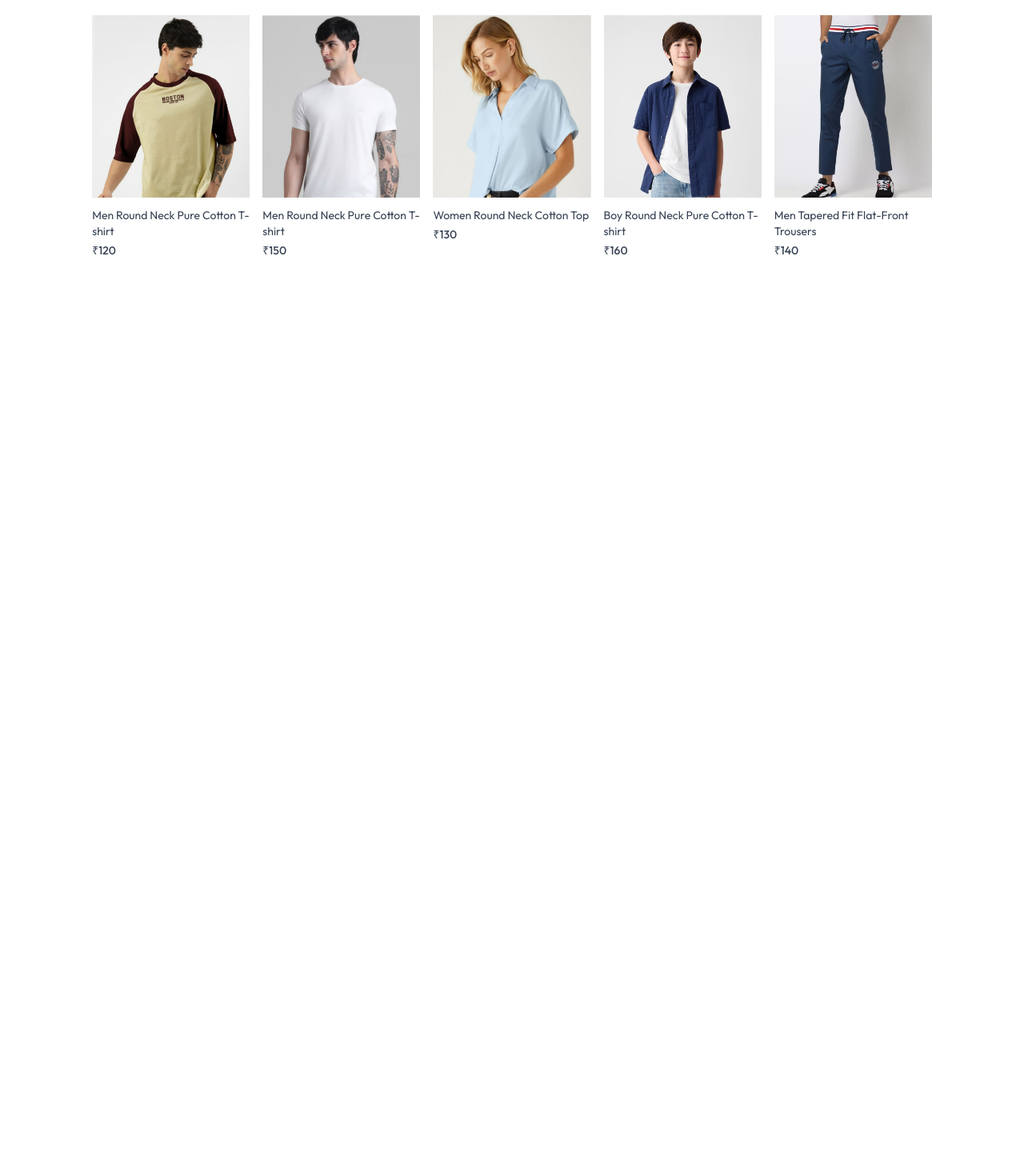
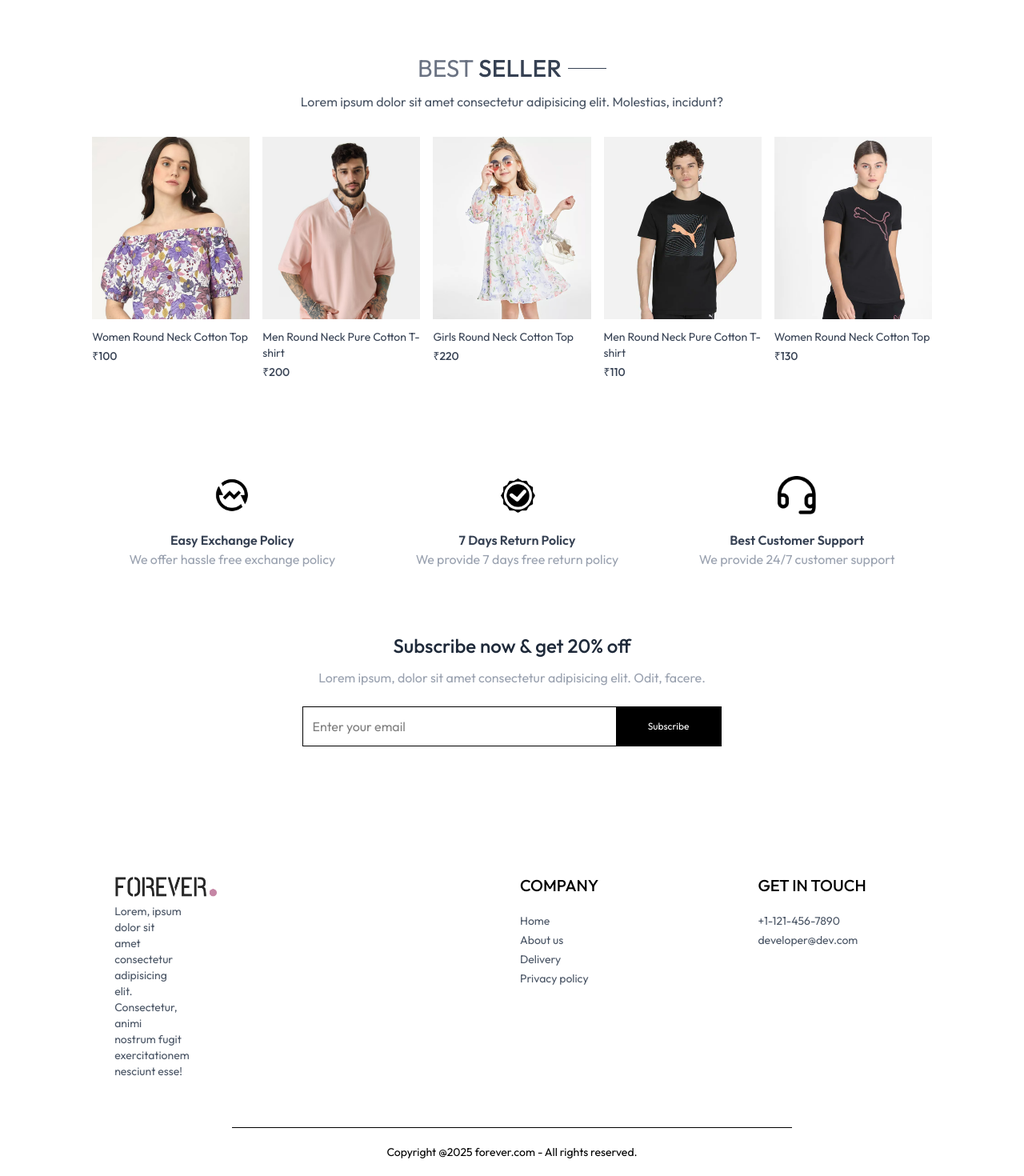
Before and after one commit to Vikashh78/E-Commerce, a React (Vite) app in the folder frontend/: page / in a window 1280 px wide. Shown: the part 1338-2808 px from the top of the page at 80% size. Before the commit the page ends 1701 px from the top, so only its background shows below. Built offline with nearby package versions, Linux system fonts and the light colour scheme.

Commit message:
Add Footer, BestSeller, OurPolicy, and NewsLetterBox components; update Home and Collection pages

```diff
--- a/frontend/src/App.jsx
+++ b/frontend/src/App.jsx
@@ -10,6 +10,7 @@ import Orders from './pages/Orders'
 import PlaceOrder from './pages/PlaceOrder'
 import Products from './pages/Products'
 import Navbar from './components/Navbar'
+import Footer from './components/Footer'
 
 const App = () => {
   return (
@@ -27,7 +28,8 @@ const App = () => {
         <Route path='/place-order' element={<PlaceOrder /> } />
         <Route path='/products/:productId' element={<Products /> } />
       </Routes>
-
+    {/* we mounted footer here to display on all the pages */}
+    <Footer />
     </div>
   )
 }
--- /dev/null
+++ b/frontend/src/components/BestSeller.jsx
@@ -0,0 +1,35 @@
+import React, { useContext, useEffect, useState } from 'react'
+import {ShopContext} from '../context/ShopContext'
+import Title from './Title'
+import ProductItem from './ProductItem'
+
+const BestSeller = () => {
+
+    const { products } = useContext(ShopContext)
+    const [bestSeller, setBestSeller] = useState([])
+
+    useEffect(() => {
+        const bestProducts = products.filter((item)=>(item.bestseller))
+        setBestSeller(bestProducts.slice(0, 5));
+    }, [])
+
+  return (
+    <div className='my-10'>
+        <div className='text-center text-3xl py-8'>
+            <Title text1={'BEST'} text2={'SELLER'} />
+            <p className='w-3/4 m-auto text-xs sm:text-sm md:text-base text-gray-600'>
+                Lorem ipsum dolor sit amet consectetur adipisicing elit. Molestias, incidunt?
+            </p>
+        </div>
+        <div className='grid grid-cols-2 sm:grid-cols-3 md:grid-cols-4 lg:grid-cols-5 gap-4 gap-y-6'>
+            {
+                bestSeller.map((item, index) => (
+                    <ProductItem key={index} id={item._id} name={item.name} image={item.image} price={item.price}/>
+                ))
+            }
+        </div>
+    </div>
+  )
+}
+
+export default BestSeller;
--- /dev/null
+++ b/frontend/src/components/Footer.jsx
@@ -0,0 +1,42 @@
+import React from 'react'
+import { assets } from '../assets/assets'
+
+const Footer = () => {
+  return (
+    <div>
+        <div className='flex justify-center flex-col sm:grid grid-cols-[2fr_1fr_1fr] gap-20 my-10 mt-40 text-sm p
+        ml-5'>
+
+            <div className='ml-2 mb-5 w-32'>
+                <img src={assets.logo} alt="" />
+                <p className='w-full md:w-2/3 text-gray-600'>Lorem, ipsum dolor sit amet consectetur adipisicing elit. Consectetur, animi nostrum fugit exercitationem nesciunt esse!</p>
+            </div>
+
+            <div>
+                <p className='text-xl font-medium mb-5'>COMPANY</p>
+                <ul className='flex flex-col gap-1 text-gray-600'>
+                    <li>Home</li>
+                    <li>About us</li>
+                    <li>Delivery</li>
+                    <li>Privacy policy</li>
+                </ul>
+            </div>
+
+            <div>
+                <p className='text-xl font-medium mb-5'>GET IN TOUCH</p>
+                <ul className='flex flex-col gap-1 text-gray-600'>
+                    <li>+1-121-456-7890</li>
+                    <li>developer@dev.com</li>
+                </ul>
+            </div>
+        </div>
+
+        <div className='flex flex-col justify-center items-center'>
+                <hr className='w-full sm:w-2/3' />
+                <p className='py-5 text-sm'>Copyright @2025 forever.com - All rights reserved. </p>
+        </div>
+    </div>
+  )
+}
+
+export default Footer
--- a/frontend/src/components/LatestCollection.jsx
+++ b/frontend/src/components/LatestCollection.jsx
@@ -10,7 +10,7 @@ const LatestCollection = () => {
     const [latestProducts, setLatestProducts] = useState([])
 
     useEffect( () => {
-        setLatestProducts(products.slice(0, 15))
+        setLatestProducts(products.slice(0, 10))
     }, [])
 
     return (
--- /dev/null
+++ b/frontend/src/components/NewsLetterBox.jsx
@@ -0,0 +1,26 @@
+import React from 'react'
+
+const NewsLetterBox = () => {
+
+    const onSubmitHandler = (e) => {
+        e.preventDefault(); //it will stop to reload the page while submit the form
+    }
+
+  return (
+    <div className='text-center'>
+        <p className='text-2xl font-medium text-gray-800'>Subscribe now & get 20% off</p>
+        <p className='text-gray-400 mt-3'>
+            Lorem ipsum, dolor sit amet consectetur adipisicing elit. Odit, facere.
+        </p>
+        {/* onSubmit() always expects a callback function, not a function call. */}
+        <form onSubmit={onSubmitHandler} className='w-90 sm:w-1/2 flex items-center gap-3 mx-auto my-6 border pl-3'>
+            <input type="email" placeholder='Enter your email' required className='w-full sm:flex-1 outline-none'/>
+            <button type='submit' className='bg-black text-white text-xs px-10 py-4 cursor-pointer'>
+                Subscribe
+            </button>
+        </form>
+    </div>
+  )
+}
+
+export default NewsLetterBox
--- /dev/null
+++ b/frontend/src/components/OurPolicy.jsx
@@ -0,0 +1,26 @@
+import React from 'react'
+import { assets } from '../assets/assets'
+
+const OurPolicy = () => {
+  return (
+    <div className='flex flex-col sm:flex-row justify-around gap-12 sm:gap-2 text-center py-20 text-xs sm:text-sm md:text-base text-gray-700'>
+        <div>
+            <img src={assets.exchange_icon} alt="" className='w-12 m-auto mb-5'/>
+            <p className='font-semibold'>Easy Exchange Policy</p>
+            <p className='text-gray-400'>We offer hassle free exchange policy</p>
+        </div>
+        <div>
+            <img src={assets.quality_icon} alt="" className='w-12 m-auto mb-5'/>
+            <p className='font-semibold'>7 Days Return Policy</p>
+            <p className='text-gray-400'>We provide 7 days free return policy</p>
+        </div>
+        <div>
+            <img src={assets.support_img} alt="" className='w-12 m-auto mb-5'/>
+            <p className='font-semibold'>Best Customer Support</p>
+            <p className='text-gray-400'>We provide 24/7 customer support</p>
+        </div>
+    </div>
+  )
+}
+
+export default OurPolicy
--- a/frontend/src/components/ProductItem.jsx
+++ b/frontend/src/components/ProductItem.jsx
@@ -4,7 +4,7 @@ import {Link} from 'react-router-dom'
 
 const ProductItem = ({id, name, image, price}) => {
 
-    const {currency} = useContext(ShopContext)
+  const {currency} = useContext(ShopContext)
 
   return (
     <Link className='text-gray-700 cursor-pointer' to={`/product/${id}`}>
--- a/frontend/src/pages/Collection.jsx
+++ b/frontend/src/pages/Collection.jsx
@@ -1,8 +1,99 @@
-import React from 'react'
+import { useContext, useEffect, useState } from 'react'
+import { ShopContext } from '../context/ShopContext'
+import { assets } from '../assets/assets'
+import Title from '../components/Title'
+import ProductItem from '../components/ProductItem'
 
 const Collection = () => {
+
+  const {products} = useContext(ShopContext)
+  const [showFilter, setShowFilter] = useState(false)
+  const [filterProducts, setFilterProducts] = useState([])
+
+  useEffect(() => {
+    setFilterProducts(products);
+  }, [])
+
   return (
-    <div>Collection</div>
+    <div className='flex flex-col sm:flex-row gap-2 sm:gap-10  mt-10 border-t-0'>
+
+      {/* filter options */}
+      <div className='min-w-60'>
+        <p onClick={() => setShowFilter(!showFilter)}
+        className='my-2 text-xl flex items-center cursor-pointer gap-2'>FILTERS
+          <img src={assets.dropdown_icon} alt="" className={`h-3 sm:hidden ${showFilter? 'rotate-90' : ''}`}/>
+        </p>
+
+        {/* category filter */}
+        <div className={`border border-gray-300 pl-5 py-3 mt-6 sm:block ${showFilter? "" : "hidden"} `}>
+          {/* apply display: block from small screens (≥ 640px) and above */}
+
+          <p className='mb-3 text-sm font-medium'>CATEGORIES</p>
+          <div className='flex flex-col gap-2 text-sm font-light text-gray-700'>
+            <p className='flex gap-2'>
+              <input type="checkbox" value={'Men'} className='w-3' /> Men
+            </p>
+            <p className='flex gap-2'>
+              <input type="checkbox" value={'Women'} className='w-3' /> Women
+            </p>
+            <p className='flex gap-2'>
+              <input type="checkbox" value={'Kids'} className='w-3' /> Kids
+            </p>
+          </div>
+        </div>
+
+        {/* Subcategory filter */}
+        <div className={`border border-gray-300 pl-5 py-3 my-5 sm:block ${showFilter? "" : "hidden"} `}>
+          <p className='mb-3 text-sm font-medium'>TYPE</p>
+          <div className='flex flex-col gap-2 text-sm font-light text-gray-700'>
+            <p className='flex gap-2'>
+              <input type="checkbox" value={'Topwear'} className='w-3' /> Topwear
+            </p>
+            <p className='flex gap-2'>
+              <input type="checkbox" value={'Bottomwear'} className='w-3' /> Bottomwear
+            </p>
+            <p className='flex gap-2'>
+              <input type="checkbox" value={'Summerwear'} className='w-3' /> Summerwear
+            </p>
+            <p className='flex gap-2'>
+              <input type="checkbox" value={'Winterwear'} className='w-3' /> Winterwear
+            </p>
+        </div>
+      </div>
+    </div>
+
+    {/* Right side  */}
+    <div className='flex flex-col gap-4'>
+      <div className='flex-1'>
+        <div className='flex justify-between text-base sm:text-2xl'>
+          <Title text1={'ALL'} text2={'COLLECTIONS'}/>
+
+          {/* Product Sort  */}
+          <select className='border-2 border-gray-300 text-sm px-2'>
+            <option value="relevent">Sort by: Relevent</option>
+            <option value="low to hight">Sort by: Low to High</option>
+            <option value="high to low">Sort by: High to Low</option>
+          </select>
+        </div>
+      </div>
+
+    {/* Map Products  */}
+      <div className='grid grid-cols-2 md:grid-cols-3 lg:grid-cols-4 gap-4 gap-y-6'>
+        {
+          filterProducts.map((item, index) => (
+            <ProductItem
+              key={index}
+              id={item._id}
+              name={item.name}
+              price={item.price}
+              image={item.image}
+            />
+          ))
+        }
+      </div>
+    </div>
+
+    </div>
   )
 }
 
--- a/frontend/src/pages/Home.jsx
+++ b/frontend/src/pages/Home.jsx
@@ -1,12 +1,18 @@
 import React from 'react'
 import Hero from '../components/Hero'
 import LatestCollection from '../components/LatestCollection'
+import BestSeller from '../components/BestSeller'
+import OurPolicy from '../components/OurPolicy'
+import NewsLetterBox from '../components/NewsLetterBox'
 
 const Home = () => {
   return (
     <div>
       <Hero />
       <LatestCollection />
+      <BestSeller />
+      <OurPolicy />
+      <NewsLetterBox />
     </div>
   )
 }
```
